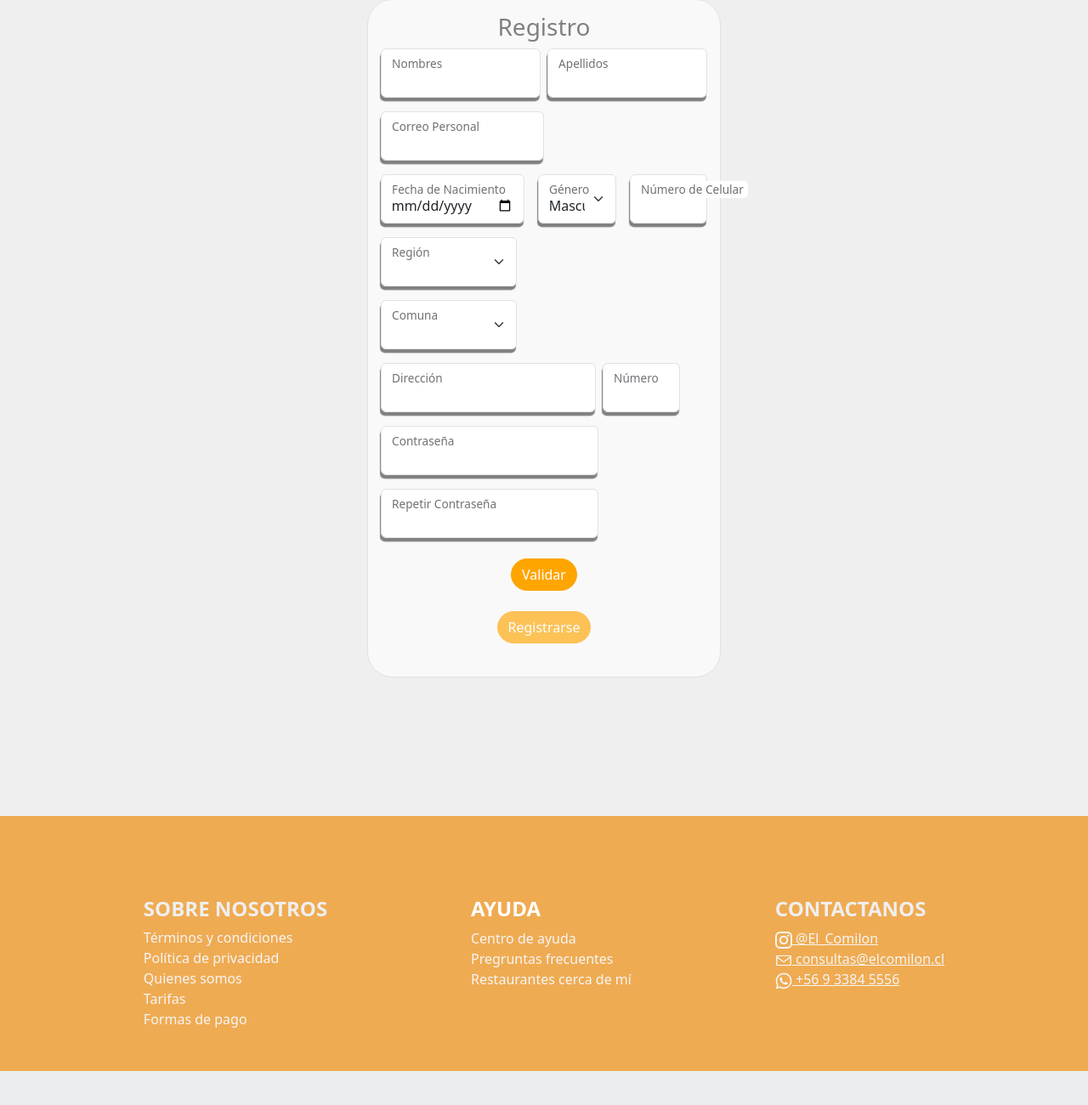
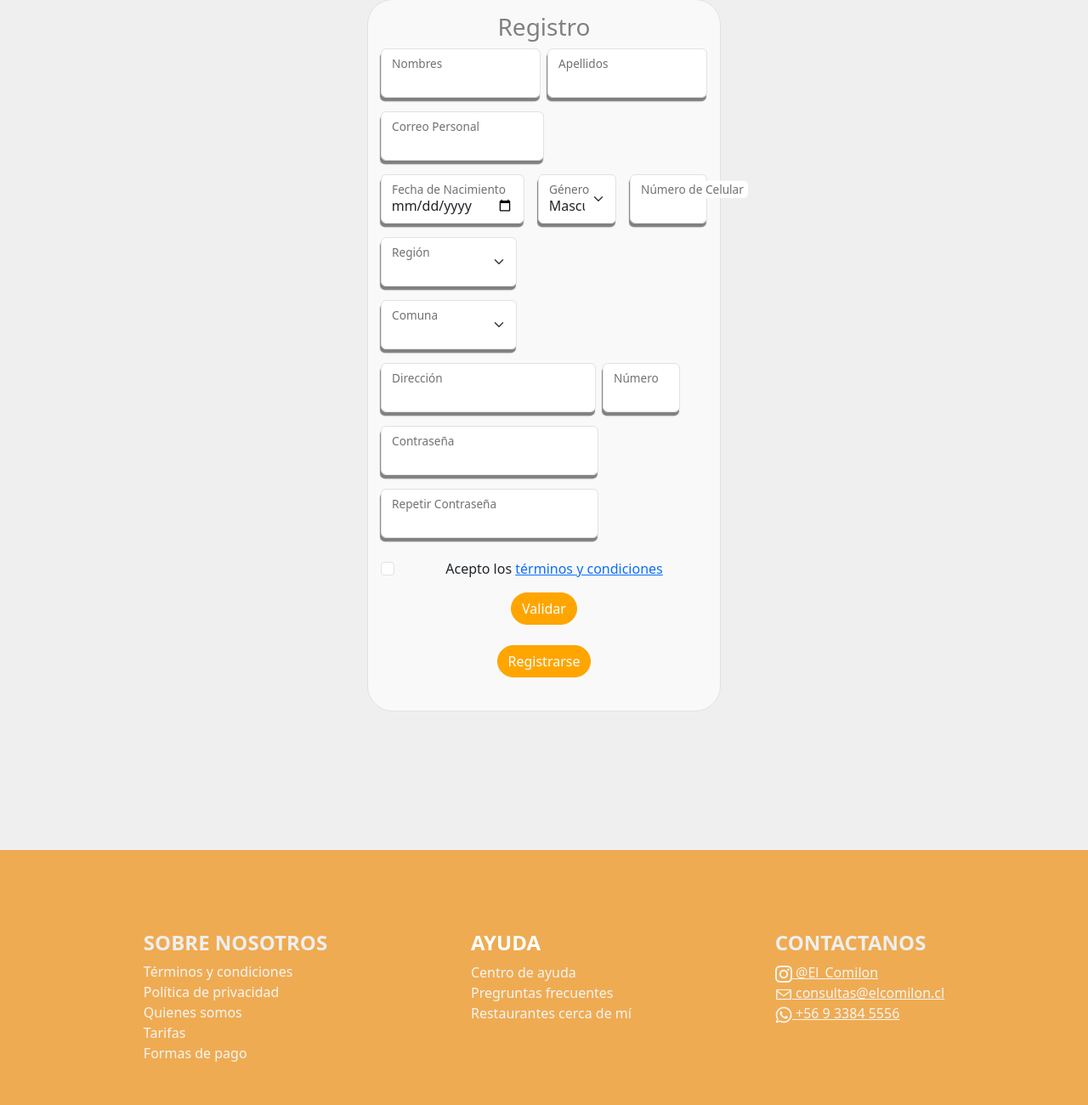
Before and after one commit to Volcos/ElComilon, a Django app: page /Register in a window 1280 px wide. Shown: the part 182-1482 px from the top of the page at 85% size. Before the commit the page ends 1442 px from the top, so only its background shows below. Run offline with Django 5.2, Linux system fonts and the light colour scheme; data comes from the database, SQL or seed files in the repository; both versions use the stored data as it was after the commit; lists and menus that the app fills with data are empty.

Commit message:
Retoques v2
Arreglado el registro y agregado checkbox de terminos y condiciones

```diff
--- a/Project/myProject/static/js/Register.js
+++ b/Project/myProject/static/js/Register.js
@@ -9,10 +9,9 @@ const ValidContraseña = contraseña => {
     return regex.test(contraseña);
 }
 
-document.getElementById("submit").disabled = true;
+// document.getElementById("submit").disabled = true;
 
-
-function validar(){
+function validar() {
     let nombre = document.getElementById("nombre").value;
     let apellido = document.getElementById("apellido").value;
     let correoP = document.getElementById("correoP").value;
@@ -22,97 +21,95 @@ function validar(){
     let numDir = document.getElementById("numDir").value;
     let contraseña = document.getElementById("contraseña").value;
     let Repcontraseña = document.getElementById("Repcontraseña").value;
+    let checkbox = document.getElementById("terminos");
+    let isValid = true;  // Variable para controlar la validez de los campos
 
-    if (nombre !== ''){
-        /*CORRECTO*/
-        document.getElementById("nombre").style.border = "1px solid green"
-    }else{
-        /*ERROR*/
-        document.getElementById("nombre").style.border = "1px solid red"
-        document.getElementById("resultado").innerHTML = "<div class='alert alert-danger w-50 mx-auto text-center'>" +
-        "El campo Nombres es requerido</div>"
-
+    // Validación de cada campo
+    if (nombre !== '') {
+        document.getElementById("nombre").style.border = "1px solid green";
+    } else {
+        document.getElementById("nombre").style.border = "1px solid red";
+        document.getElementById("resultado").innerHTML = "<div class='alert alert-danger w-50 mx-auto text-center'>El campo Nombres es requerido</div>";
+        isValid = false;
     }
 
-    if (apellido !== ''){
-        /*CORRECTO*/
-        document.getElementById("apellido").style.border = "1px solid green"
-        document.getElementById("resultado").innerHTML = ''
-    }else{
-        /*ERROR*/
+    if (apellido !== '') {
+        document.getElementById("apellido").style.border = "1px solid green";
+    } else {
         document.getElementById("apellido").style.border = "1px solid red";
-        document.getElementById("resultado").innerHTML = "<div class='alert alert-danger w-50 mx-auto text-center'>" +
-        "El campo Apellido es requerido</div>"
+        document.getElementById("resultado").innerHTML = "<div class='alert alert-danger w-50 mx-auto text-center'>El campo Apellido es requerido</div>";
+        isValid = false;
     }
 
     if (correoP === '' || (!ValidEmail(correoP))) {
-
-        /*ERROR*/
         document.getElementById("correoP").style.border = "1px solid red";
-        document.getElementById("resultado").innerHTML = "<div class='alert alert-danger w-50 mx-auto text-center'>" +
-        "El campo Correo Personal es incorrecto</div>"
-    }else {
-        /*CORRECTO*/
-        document.getElementById("correoP").style.border = "1px solid green"
-        document.getElementById("resultado").innerHTML = ''
+        document.getElementById("resultado").innerHTML = "<div class='alert alert-danger w-50 mx-auto text-center'>El campo Correo Personal es incorrecto</div>";
+        isValid = false;
+    } else {
+        document.getElementById("correoP").style.border = "1px solid green";
     }
 
-    if (fecnac !== ''){
-        /*CORRECTO*/
-        document.getElementById("fecnac").style.border = "1px solid green"
-    }else {
+    if (fecnac !== '') {
+        document.getElementById("fecnac").style.border = "1px solid green";
+    } else {
         document.getElementById("fecnac").style.border = "1px solid red";
-        document.getElementById("resultado").innerHTML = "<div class='alert alert-danger w-50 mx-auto text-center'>" +
-        "El campo Fecha de nacimiento es requerido</div>"
+        document.getElementById("resultado").innerHTML = "<div class='alert alert-danger w-50 mx-auto text-center'>El campo Fecha de nacimiento es requerido</div>";
+        isValid = false;
     }
 
-    if (numtelef !== ''){
-        document.getElementById("numtelef").style.border = "1px solid green"
-    }else{
+    if (numtelef !== '') {
+        document.getElementById("numtelef").style.border = "1px solid green";
+    } else {
         document.getElementById("numtelef").style.border = "1px solid red";
-        document.getElementById("resultado").innerHTML = "<div class='alert alert-danger w-50 mx-auto text-center'>" +
-        "El campo Numero de Teléfono es requerido</div>"
+        document.getElementById("resultado").innerHTML = "<div class='alert alert-danger w-50 mx-auto text-center'>El campo Numero de Teléfono es requerido</div>";
+        isValid = false;
     }
 
-    if (direccion !== ''){
-        document.getElementById("direccion").style.border = "1px solid green"
-    }else{
+    if (direccion !== '') {
+        document.getElementById("direccion").style.border = "1px solid green";
+    } else {
         document.getElementById("direccion").style.border = "1px solid red";
-        document.getElementById("resultado").innerHTML = "<div class='alert alert-danger w-50 mx-auto text-center'>" +
-        "El campo dirección es obligatorio</div>"
+        document.getElementById("resultado").innerHTML = "<div class='alert alert-danger w-50 mx-auto text-center'>El campo dirección es obligatorio</div>";
+        isValid = false;
     }
 
-    if (numDir !== ''){
-        document.getElementById("numDir").style.border = "1px solid green"
-    }else{
+    if (numDir !== '') {
+        document.getElementById("numDir").style.border = "1px solid green";
+    } else {
         document.getElementById("numDir").style.border = "1px solid red";
-        document.getElementById("resultado").innerHTML = "<div class='alert alert-danger w-50 mx-auto text-center'>" +
-        "El número de la dirección es obligatorio</div>"
+        document.getElementById("resultado").innerHTML = "<div class='alert alert-danger w-50 mx-auto text-center'>El número de la dirección es obligatorio</div>";
+        isValid = false;
     }
 
-    if (contraseña === '' || (!ValidContraseña(contraseña))){
+    if (contraseña === '' || (!ValidContraseña(contraseña))) {
+        document.getElementById("contraseña").style.border = "1px solid red";
+        document.getElementById("resultado").innerHTML = "<div class='alert alert-danger w-50 mx-auto text-center'>La contraseña requiere de 1 letra Mayúscula, 1 minúscula, un número y un carácter especial y al menos 8 caracteres</div>";
+        isValid = false;
+    } else {
+        if (Repcontraseña === '') {
+            document.getElementById("Repcontraseña").style.border = "1px solid red";
+            document.getElementById("resultado").innerHTML = "<div class='alert alert-danger w-50 mx-auto text-center'>Por favor confirma tu contraseña</div>";
+            isValid = false;
+        } else if (Repcontraseña !== contraseña) {
+            document.getElementById("Repcontraseña").style.border = "1px solid red";
+            document.getElementById("resultado").innerHTML = "<div class='alert alert-danger w-50 mx-auto text-center'>Las contraseñas no coinciden</div>";
+            isValid = false;
+        } else {
+            document.getElementById("Repcontraseña").style.border = "1px solid green";
+        }
+        document.getElementById("contraseña").style.border = "1px solid green";
+    }
 
-        document.getElementById("contraseña").style.border = "1px solid red";
-        document.getElementById("resultado").innerHTML = "<div class='alert alert-danger w-50 mx-auto text-center'>" +
-        "La contraseña requiere de 1 letra Mayúscula,1 minúscula,un número y un carácter especial y al menos 8 carácteres</div>"
-    }else {
-        if (Repcontraseña === ''){
-            document.getElementById("Repcontraseña").style.border = "1px solid red";
-            document.getElementById("resultado").innerHTML = "<div class='alert alert-danger w-50 mx-auto text-center'>" +
-            "Por favor confirma tu contraseña</div>"
-        }else if (Repcontraseña !== contraseña){
-            document.getElementById("Repcontraseña").style.border = "1px solid red";
-            document.getElementById("resultado").innerHTML = "<div class='alert alert-danger w-50 mx-auto text-center'>" +
-            "Las contraseñas no coinciden</div>"
-        }else{
-            document.getElementById("Repcontraseña").style.border = "1px solid green"
-        }
-        document.getElementById("contraseña").style.border = "1px solid green"
+    // Validar el checkbox de términos y condiciones
+    if (!checkbox.checked) {
+        document.getElementById("resultado").innerHTML = "<div class='alert alert-danger w-50 mx-auto text-center'>Debes aceptar los términos y condiciones para registrarte.</div>";
+        isValid = false;
     }
-    if (nombre !== '' && apellido !== '' && correoP !== '' && fecnac !== '' && numtelef !== '' && direccion !== '' && numDir !== '' && contraseña !== '' && Repcontraseña !== '' && Repcontraseña === contraseña){
-        document.getElementById("submit").disabled = false;
-        document.getElementById("resultado").innerHTML = "<div class='alert alert-success w-50 mx-auto text-center'>" +
-        "Datos Válidos</div>"
 
+    // Habilitar el botón de envío solo si todos los campos son válidos
+    document.getElementById("submit").disabled = !isValid;
+
+    if (isValid) {
+        document.getElementById("resultado").innerHTML = "<div class='alert alert-success w-50 mx-auto text-center'>Datos Válidos</div>";
     }
-};
+}
--- a/Project/myProject/templates/pages/Register.html
+++ b/Project/myProject/templates/pages/Register.html
@@ -100,6 +100,14 @@
                             <input type="password" name="Repcontraseña" id="Repcontraseña" class="form-control">
                             <label for="Repcontraseña">Repetir Contraseña</label>
                         </div>
+
+                        <div class="form-check mb-3">
+                            <input class="form-check-input" type="checkbox" id="terminos" name="terminos">
+                            <label class="form-check-label" for="terminos">
+                                Acepto los <a href="#">términos y condiciones</a>
+                            </label>
+                        </div>
+
                         <div id="resultado"></div>
                         <div class="form-group col-6 mx-auto mb-4">
                             <button type="button" id="validarDatos" name="validarDatos" onclick="validar()" class="btn btn-outline-primary rounded-pill">Validar</button><br><br>
```
Also changed, not shown: Project/myProject/db.sqlite3.
